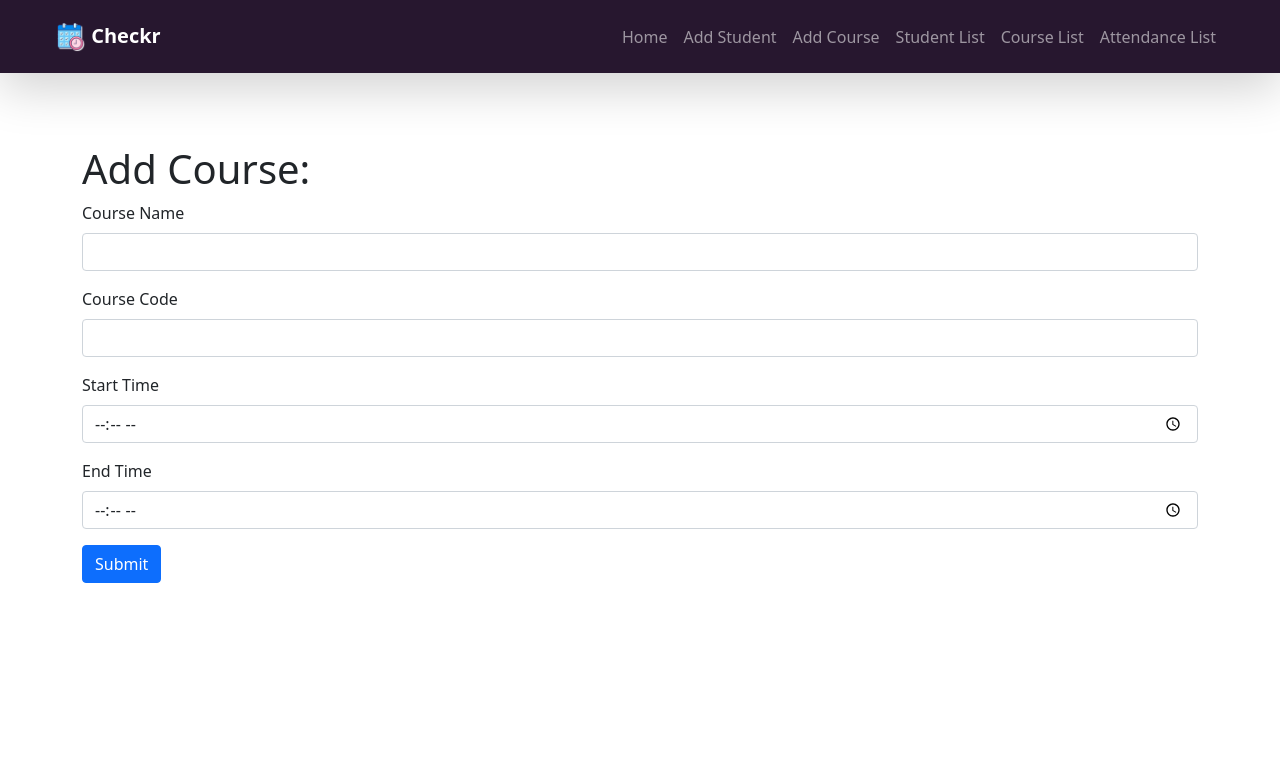
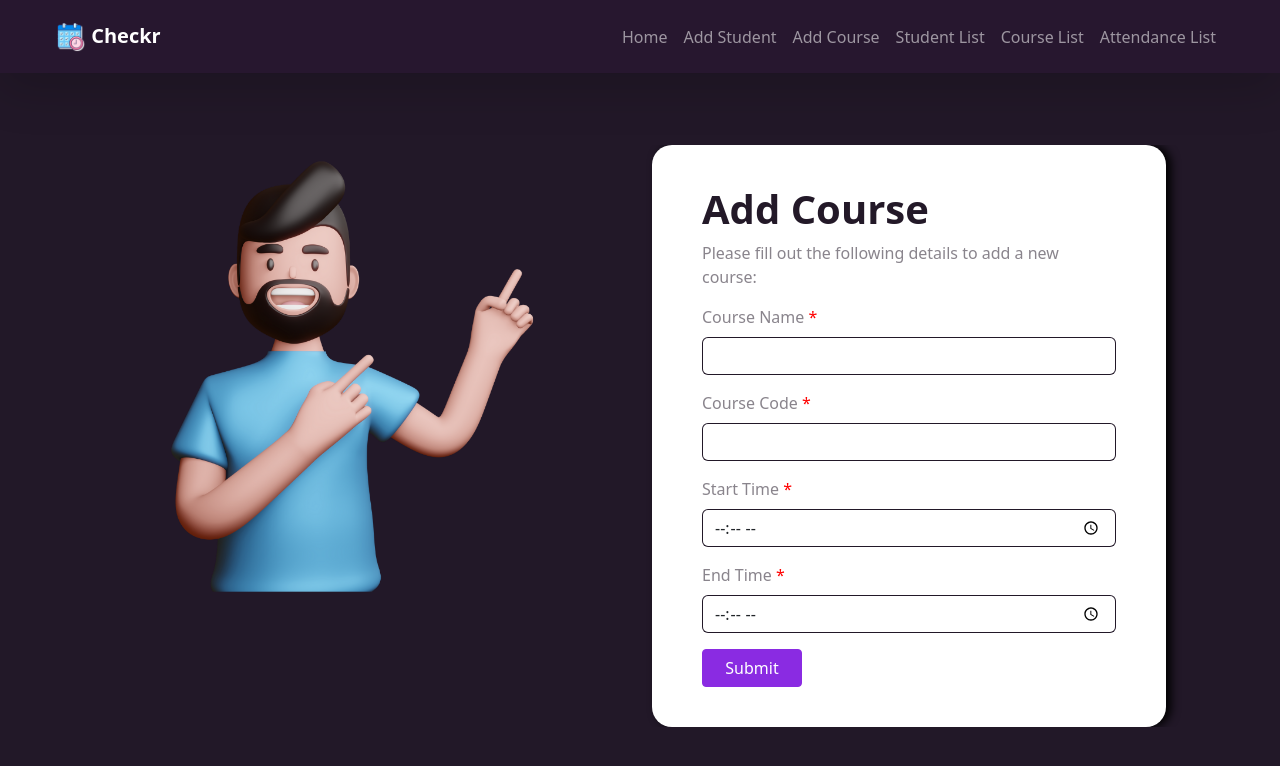
Before and after one commit to shaniacc/CSIT327-Repo_Canoy_Ylaya_Lozano_Lavador, a Flask app: page /addCourse in a window 1280 px wide. Shown: the top 766 px of the page. Run offline with Flask 3, Linux system fonts and the light colour scheme.

Commit message:
added UI for Add student and Add course

```diff
--- a/templates/AttendanceList.html
+++ b/templates/AttendanceList.html
@@ -1,4 +1,4 @@
-# In your HTML template (AttendanceList.html):
+<!--# In your HTML template (AttendanceList.html):-->
 {% extends 'base.html' %}
 {% block content %}
 
--- a/templates/addCourse.html
+++ b/templates/addCourse.html
@@ -1,39 +1,93 @@
 {% extends 'base.html' %}
 
 {% block content %}
+<style>
+    body {
+        background-color: #1f1525fb;
+        color: azure;
+        font-family: system-ui, -apple-system, BlinkMacSystemFont, 'Segoe UI', Roboto, Oxygen, Ubuntu, Cantarell, 'Open Sans', 'Helvetica Neue', sans-serif, sans-serif;
+    }
+
+    h1 {
+        color: #1f1525fb;
+        font-weight: bold;
+    }
+
+    form {
+        background-color: rgb(255, 255, 255);
+        padding-right: 50px;
+        padding-left: 50px;
+        padding-top: 40px;
+        padding-bottom: 40px;
+        border-radius: 20px;
+        box-shadow: black 5px 0px 10px 0px;
+    }
+
+    p {
+        color: #1f152586;
+    }
+
+    .form-label {
+        color: #1f152586;
+    }
+
+    .form-control {
+        border-color: #1f1525fb;
+        margin-bottom: 4px;
+        border-radius: 6px;
+    }
+
+    .btn {
+        background-color: blueviolet;
+        border-color: blueviolet;
+        color: white;
+        width: 100px;
+    }
+
+    .container { /* Container for the image and the form */
+    max-width: 90%;
+    margin: 0 auto;
+    overflow-x: hidden;
+    }
+</style>
 <div class="container mt-5">
-    {%for message in get_flashed_messages(class )%}
-
+    <div class="row">
+        <div class="col-md-6">
+            <img src="{{ url_for('static', filename='css/images/addCourse.png') }}" alt="Illustration" class="img-fluid">
+        </div>
+        <div class="col-md-6" style="padding-right: 50px;">
+            {% for message in get_flashed_messages() %}
                 <div class="alert alert-success alert-dismissible fade show" role="alert">
                     <svg class="bi flex-shrink-0 me-2" width="24" height="24" role="img" aria-label="Success:"><use xlink:href="#check-circle-fill"/></svg>
-        <strong>{{message}}</strong>
+                    <strong>{{ message }}</strong>
                     <button type="button" class="btn-close" data-bs-dismiss="alert" aria-label="Close"></button>
                 </div>
+            {% endfor %}
 
-    {%endfor%}
-
-
-
-    <h1>Add Course:</h1>
             <form method="POST">
+                <h1>Add Course</h1>
+                <p>Please fill out the following details to add a new course:</p>
                 {{ form.hidden_tag() }}
                 <div class="mb-3">
-            {{ form.course_name.label(class="form-label") }}
+                    {{ form.course_name.label(class="form-label") }} <span style="color: red;">*</span>
                     {{ form.course_name(class="form-control") }}
                 </div>
                 <div class="mb-3">
-            {{ form.course_code.label(class="form-label") }}
+                    {{ form.course_code.label(class="form-label") }} <span style="color: red;">*</span>
                     {{ form.course_code(class="form-control") }}
                 </div>
                 <div class="mb-3">
-            {{ form.start_time.label(class="form-label") }}
+                    {{ form.start_time.label(class="form-label") }} <span style="color: red;">*</span>
                     {{ form.start_time(class="form-control") }}
                 </div>
                 <div class="mb-3">
-            {{ form.end_time.label(class="form-label") }}
+                    {{ form.end_time.label(class="form-label") }} <span style="color: red;">*</span>
                     {{ form.end_time(class="form-control") }}
                 </div>
-        {{form.submit(class = "btn btn-primary")}}
+                {{ form.submit(class="btn btn-primary") }}
             </form>
         </div>
+
+    </div>
+</div>
 {% endblock %}
```
Also changed, not shown: templates/addStudent.html (+61 -18 lines), static/css/images/addCourse.png (added). Lines whose indentation alone changed are shown as unchanged.
